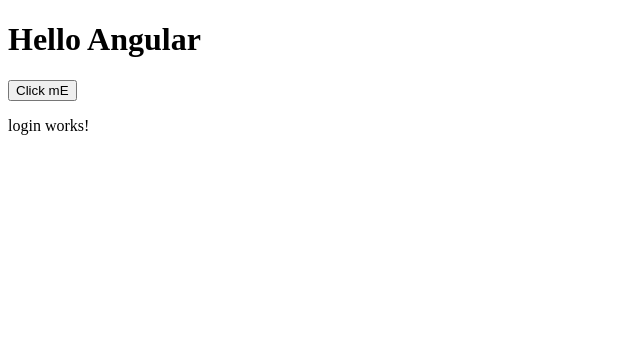
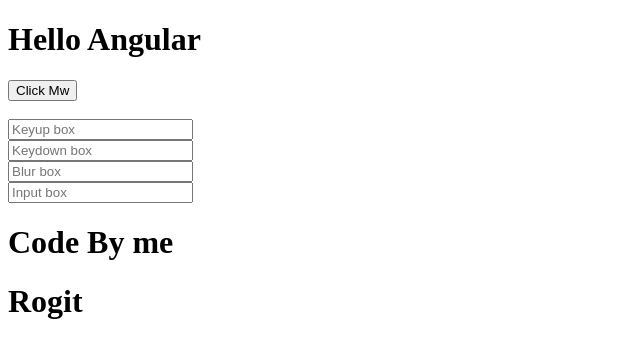
Before and after one commit to rohitranjan753/AngularTut, an Angular app in the folder blog/: page / in a window 1280 px wide. Shown: the top 358 px of the page, without its empty margins (0-640 px from the left). Built offline with nearby package versions, Linux system fonts and the light colour scheme.

Commit message:
event and input

```diff
--- a/blog/src/app/app.component.html
+++ b/blog/src/app/app.component.html
@@ -1,3 +1,16 @@
 <h1>Hello Angular</h1>
-<button (click)="getName(900)">Click mE</button>
-<app-login></app-login>
+<button (click)="getData('button click event')">Click Mw</button>
+<!-- <button (click)="getName(900)">Click mE</button>
+<button (click)="getName('rohit')">Click mE Another</button> -->
+<!-- <app-login></app-login> -->
+<br>
+<br>
+<input type="text" #box1 placeholder="Keyup box" (keyup)="getData(box1.value)"/><br>
+<input type="text" #box2 placeholder="Keydown box" (keydown)="getData(box2.value)"/><br>
+<input type="text" #box3 placeholder="Blur box" (blur)="getData(box3.value)"/>
+<br>
+<input type="text" #box4 placeholder="Input box" (input)="getData(box4.value)"/>
+
+<br>
+<h1 (mouseover)="getData('mouse over')">Code By me</h1>
+<h1 (mouseleave)="getData('mouse leave')">Rogit</h1>
--- a/blog/src/app/app.component.ts
+++ b/blog/src/app/app.component.ts
@@ -14,7 +14,11 @@
   // getName(name:any){
   //   alert(name)
   // }
-  getName(name:string | number){
-    alert(name)
+  // getName(name:string | number){
+  //   alert(name)
+  // }
+
+  getData(val:string){
+    alert(val)
   }
 }
```
